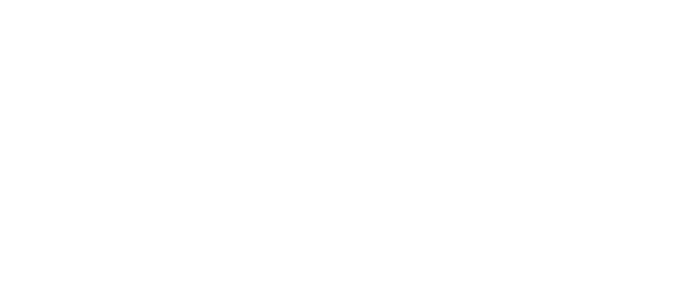
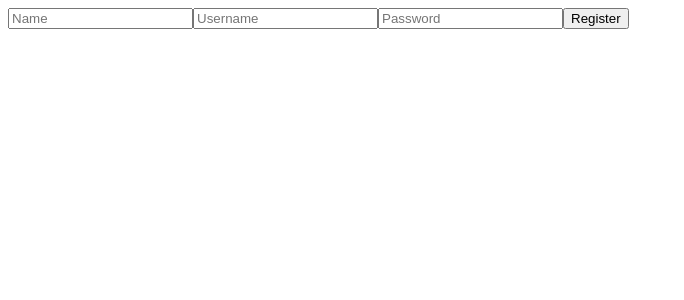
Before and after one commit to Build-Week-TT720-Secret-Family-Recipes/front-end, a React (Create React App) app: page /register in a window 1280 px wide. Shown: the top 300 px of the page, without its empty margins (0-684 px from the left). Built offline with nearby package versions, Linux system fonts and the light colour scheme.

Commit message:
Add inputs and validation to Register.js

```diff
--- a/src/Components/App.js
+++ b/src/Components/App.js
@@ -1,13 +1,17 @@
 import React from "react";
-import Login from './LogIn'
 import { BrowserRouter as Router, Route, Switch } from "react-router-dom";
-import Dashboard from "./dashboard";
+
+import Login from './LogIn';
+import Register from "./Register";
+
+import Dashboard from "./Dashboard";
 import PrivateRoute from "./privateRoute";
 
 function App() {
 	return (
 		<Router>
 			<div>
+				<Route path="/register" component={Register} />
 				<Switch>
 					<PrivateRoute exact path="/protected" component={Dashboard} />
 					<Route exact path="/">
--- a/src/Components/LogIn.js
+++ b/src/Components/LogIn.js
@@ -7,7 +7,7 @@
 import Grid from "@material-ui/core/Grid";
 import Button from "@material-ui/core/Button";
 import Paper from "@material-ui/core/Paper";
-import { useStyles } from "../styles/Styles";
+import { useStyles } from "../Styles/Styles";
 
 
 //CRUD
--- a/src/Components/Register.js
+++ b/src/Components/Register.js
@@ -1,11 +1,36 @@
-import React from 'react';
+import React, { useState } from "react";
+import { useHistory } from "react-router-dom";
+import { useForm } from "react-hook-form";
 
 function Register(props) {
-    return (
-        <div>
+  const { register, handleSubmit, errors } = useForm();
 
-        </div>
-    );
+  const onSubmit = (data) => {
+    console.log(data);
+  };
+
+  return (
+    <div>
+      <form onSubmit={handleSubmit(onSubmit)}>
+        <input type="text" placeholder="Name" name="name" ref={register} />
+        <input
+          type="text"
+          placeholder="Username"
+          name="username"
+          ref={register({ required: "Username required" })}
+        />
+        {errors.username && <p>{errors.username.message}</p>}
+        <input
+          type="password"
+          placeholder="Password"
+          name="password"
+          ref={register({ required: true, minLength: 5 })}
+        />
+        {errors.password && <p>Password must include at least 5 characters</p>}
+        <button>Register</button>
+      </form>
+    </div>
+  );
 }
 
 export default Register;
--- a/src/index.js
+++ b/src/index.js
@@ -4,7 +4,7 @@
 import logger from "redux-logger";
 import thunk from "redux-thunk";
 import { applyMiddleware, compose, createStore } from "redux";
-import App from './components/App'
+import App from './Components/App';
 
 
 const enhancer = compose(applyMiddleware(thunk, logger));
```
